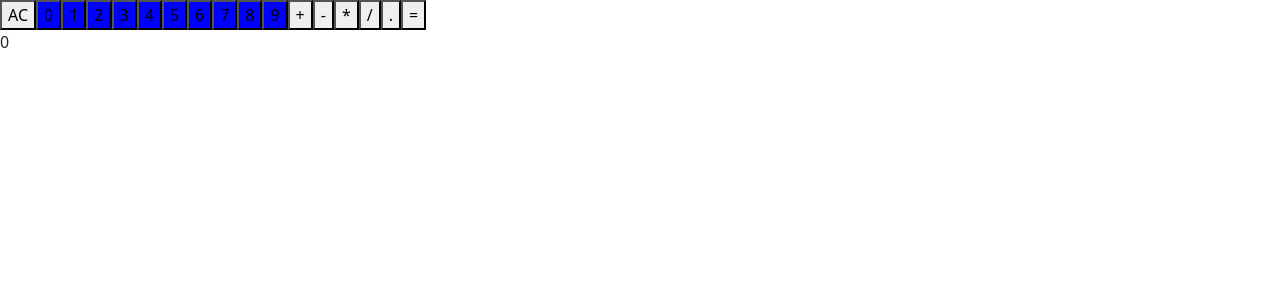
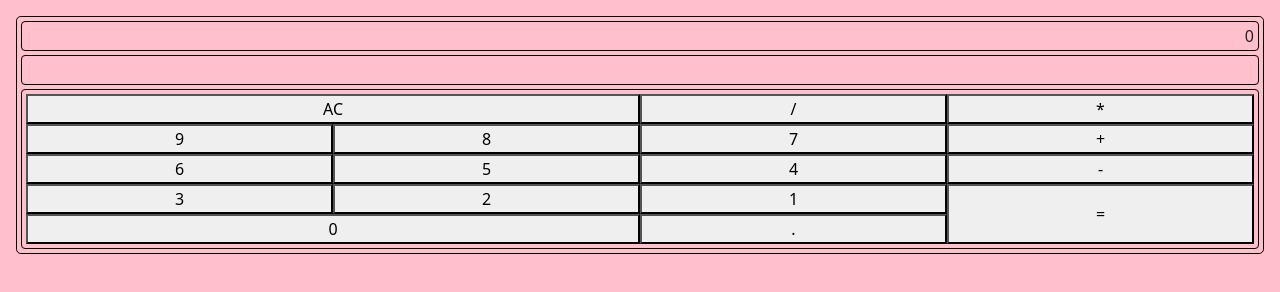
Before and after one commit to azotamiota/calculator, a React app: page / in a window 1280 px wide. Built offline with nearby package versions, Linux system fonts and the light colour scheme.

Commit message:
buttons positioned

```diff
--- a/src/Calculator.css
+++ b/src/Calculator.css
@@ -1,3 +1,36 @@
+body {
+    background-color: pink;
+}
+#container {
+border: 1px solid black;
+
+}
+#display {
+  border: 1px solid black;
+  height: 30px;
+}
+#result-display {
+border: 1px solid black;
+height: 30px;
+}
+#buttons-container {
+  border: 1px solid black;
+  display: grid;
+grid-template-columns: auto auto auto auto;
+grid-template-areas: auto auto auto auto auto;
+
+}
 .num-button {
     background-color: blue;
 }
+#clear {
+    grid-column: 1 / span 2;
+}
+#zero {
+    grid-column: 1 /span 2;
+}
+#equals {
+    grid-column-start: 4;
+    grid-row-start: 4;
+    grid-row-end: 6;
+}
--- a/src/Calculator.js
+++ b/src/Calculator.js
@@ -67,65 +67,141 @@ const Calculator = () => {
   };
   return (
     <>
-      <div id="container">
+      <div id="container" className="rounded-3 mt-3 ms-3 me-3">
+        <div
+          id="display"
+          className="d-flex align-items-center justify-content-end p-1 m-1 rounded-2"
+        >
+          {currentCalc}
+        </div>
+        <div
+          id="result-display"
+          className="d-flex align-items-center justify-content-end p-1 m-1 rounded-2"
+        ></div>
+        <section
+          id="buttons-container"
+          className="p-1 m-1 rounded-2"
+        >
+
             <button id="clear" onClick={clearDisplay}>
               AC
             </button>
-        <button className='num-button' onClick={() => updateDisplay("0")} id="zero">
-          0
+            <button
+              onClick={() => updateDisplay("/")}
+              id="divide"
+                          >
+              /
             </button>
-        <button className='num-button' id="one" onClick={() => updateDisplay("1")}>
+
+            <button
+              onClick={() => updateDisplay("*")}
+              id="multiply"
+                          >
+              *
+            </button>
+
+
+
+            <button
+
+              onClick={() => updateDisplay("9")}
+              id="nine"
+            >
+              9
+            </button>
+            <button
+
+              onClick={() => updateDisplay("8")}
+              id="eight"
+            >
+              8
+            </button>
+
+            <button
+
+              onClick={() => updateDisplay("7")}
+              id="seven"
+            >
+              7
+            </button>
+
+            <button
+              onClick={() => updateDisplay("+")}
+              id="add"
+                          >
+              +
+            </button>
+
+            <button
+
+              onClick={() => updateDisplay("6")}
+              id="six"
+            >
+              6
+            </button>
+
+            <button
+
+              onClick={() => updateDisplay("5")}
+              id="five"
+            >
+              5
+            </button>
+
+            <button
+
+              onClick={() => updateDisplay("4")}
+              id="four"
+            >
+              4
+            </button>
+
+            <button
+              onClick={() => updateDisplay("-")}
+              id="subtract"
+              >
+              -
+            </button>
+
+          <button
+
+            onClick={() => updateDisplay("3")}
+            id="three"
+          >
+            3
+          </button>
+
+          <button
+
+            id="two"
+            onClick={() => updateDisplay("2")}
+          >
+            2
+          </button>
+          <button
+
+            id="one"
+            onClick={() => updateDisplay("1")}
+          >
             1
           </button>
-        <button className='num-button' id="two" onClick={() => updateDisplay("2")}>
-          2
-        </button>
-        <button className='num-button' onClick={() => updateDisplay("3")} id="three">
-          3
-        </button>
-        <button className='num-button' onClick={() => updateDisplay("4")} id="four">
-          4
-        </button>
-        <button className='num-button' onClick={() => updateDisplay("5")} id="five">
-          5
-        </button>
-        <button className='num-button' onClick={() => updateDisplay("6")} id="six">
-          {" "}
-          6
-        </button>
-        <button className='num-button' onClick={() => updateDisplay("7")} id="seven">
-          7
-        </button>
-        <button className='num-button' onClick={() => updateDisplay("8")} id="eight">
-          8
-        </button>
-        <button className='num-button' onClick={() => updateDisplay("9")} id="nine">
-          9
+
+          <button id="equals" onClick={() => calculate()}>
+            =
           </button>
 
-        <button onClick={() => updateDisplay("+")} id="add">
-          +
-        </button>
-        <button onClick={() => updateDisplay("-")} id="subtract">
-          -
-        </button>
-        <button onClick={() => updateDisplay("*")} id="multiply">
-          *
-        </button>
-        <button onClick={() => updateDisplay("/")} id="divide">
-          /
+          <button
+            onClick={() => updateDisplay("0")}
+            id="zero"
+          >
+            0
           </button>
 
           <button onClick={() => updateDisplay(".")} id="decimal">
             .
           </button>
 
-        <button id="equals" onClick={() => calculate()}>
-          =
-        </button>
-
-        <div id="display">{currentCalc}</div>
-        <div id="result-display"></div>
+        </section>
       </div>
     </>
   );
```
Lines whose indentation alone changed are shown as unchanged.
